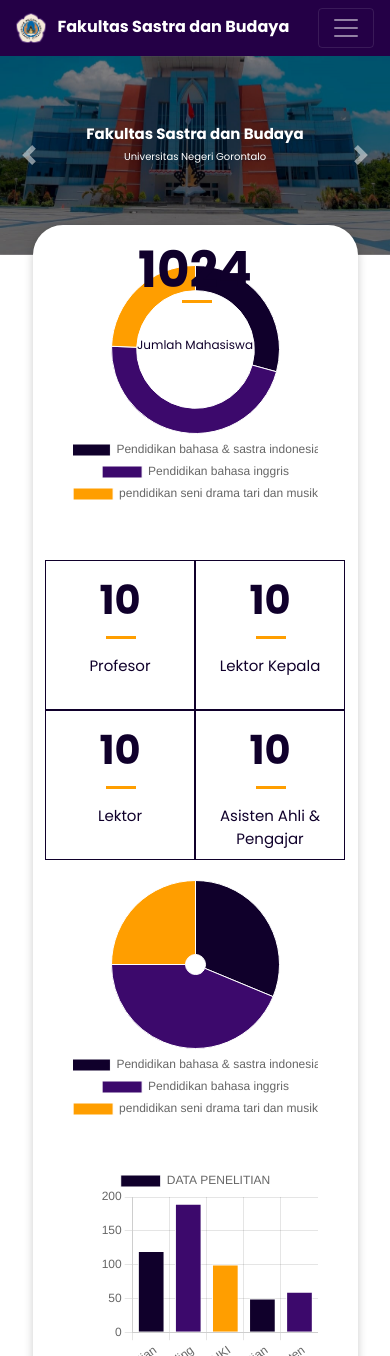
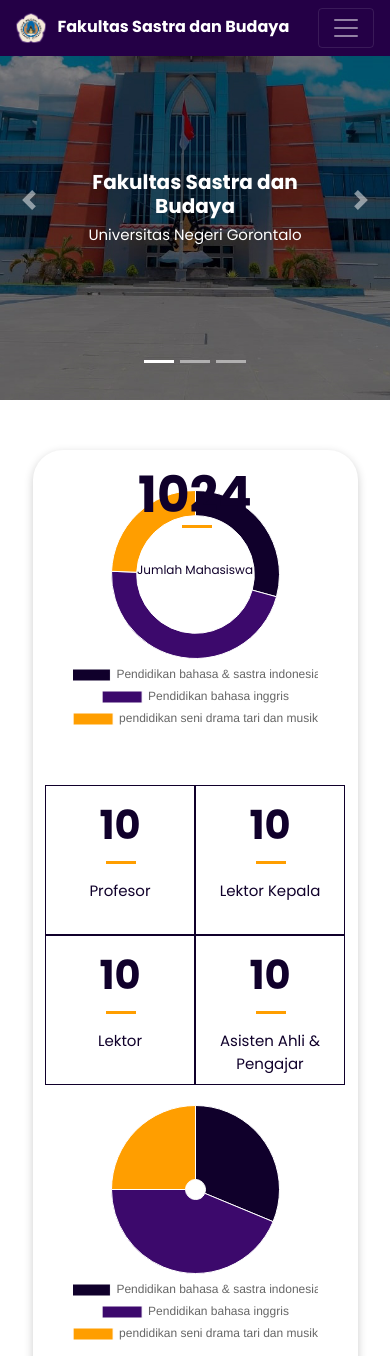
Before and after one commit to SyahrulPrayogaa/fsb-ung, a PHP site: page / in a window 390 px wide. Shown: the top 1356 px of the page. Run offline with PHP 8.4, Linux system fonts and the light colour scheme; some libraries are stand-ins or nearby versions.

Commit message:
fix carousel responsive style

```diff
--- a/public/style/responsive.css
+++ b/public/style/responsive.css
@@ -23,17 +23,17 @@
 /* Extra small devices (phones, 600px and down) */
 @media only screen and (max-width: 600px) {
   .carousel-item{
-    height: 200px;
+    height: 400px;
   }
   .carousel-caption .display-4{
-    margin-top: -90px;
+    margin-top: -190px;
+    font-size: 20px;
+  }
+  .carousel-caption .display-6{
     font-size: 15px;
   }
-  .carousel-caption .display-6{
-    font-size: 10px;
-  }
   .carousel-indicators{
-    display: none;
+    top: 350px;
   }
 
   .chart-info{
@@ -50,17 +50,17 @@
 /* ===========Home========== */
   /* Carousel */
 .carousel-item{
-  height: 350px;
+  height: 450px;
 }
 .carousel-caption .display-4{
-  margin-top: -190px;
+  margin-top: -220px;
   font-size: 25px;
 }
 .carousel-caption .display-6{
   font-size: 20px;
 }
 .carousel-indicators{
-  top: 280px;
+  top: 400px;
 }
 /* end of Carousel */
 /* ===========Home========== */
@@ -78,17 +78,17 @@
 /* ===========Home========== */
 /* Carousel */
   .carousel-item{
-    height: 400px;
+    height: 500px;
   }
   .carousel-caption .display-4{
-    margin-top: -190px;
+    margin-top: -250px;
     font-size: 30px;
   }
   .carousel-caption .display-6{
     font-size: 25px;
   }
   .carousel-indicators{
-    top: 330px;
+    top: 430px;
   }
 /* end of Carousel */
 
@@ -234,14 +234,14 @@
 /* ===========Home========== */
 /* Carousel */
 .carousel-item{
-  height: 450px;
+  height: 650px;
 }
 .carousel-caption .display-4{
-  margin-top: -250px;
-  font-size: 40px;
+  margin-top: -350px;
+  font-size: 45px;
 }
 .carousel-indicators{
-  top: 380px;
+  top: 580px;
 }
 /* end of Carousel */
 
--- a/public/style/style.css
+++ b/public/style/style.css
@@ -138,9 +138,6 @@
 /* End of Navbar */
 
 /* Carousel */
-.carousel{
-  margin-top: 55px;
-}
 .carousel-item img{
   height: 100%;
   object-fit: cover;
@@ -155,7 +152,7 @@
 .statistik{
   box-shadow: 0 3px 10px rgba(0, 0, 0, 0.2);
   border-radius: 30px;
-  margin-top: -30px;
+  margin-top: 50px;
   background-color: white;
   padding: 20px;
 }
```
